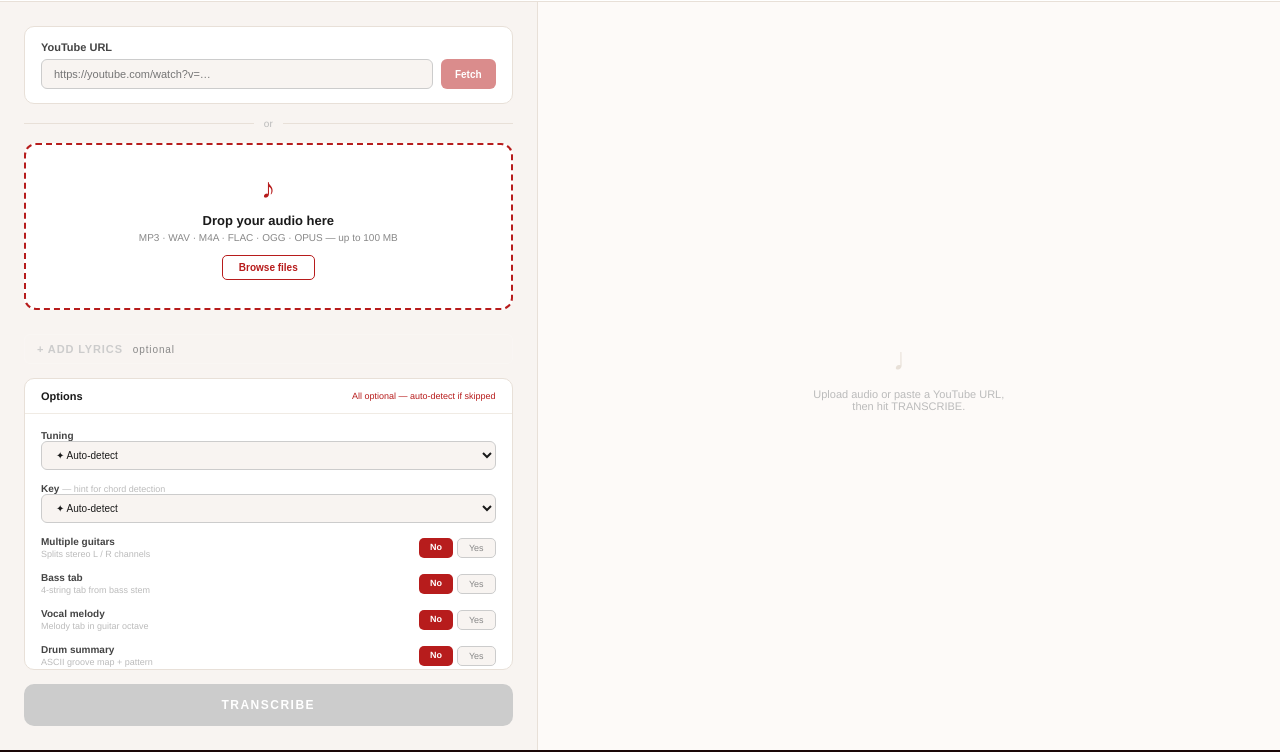
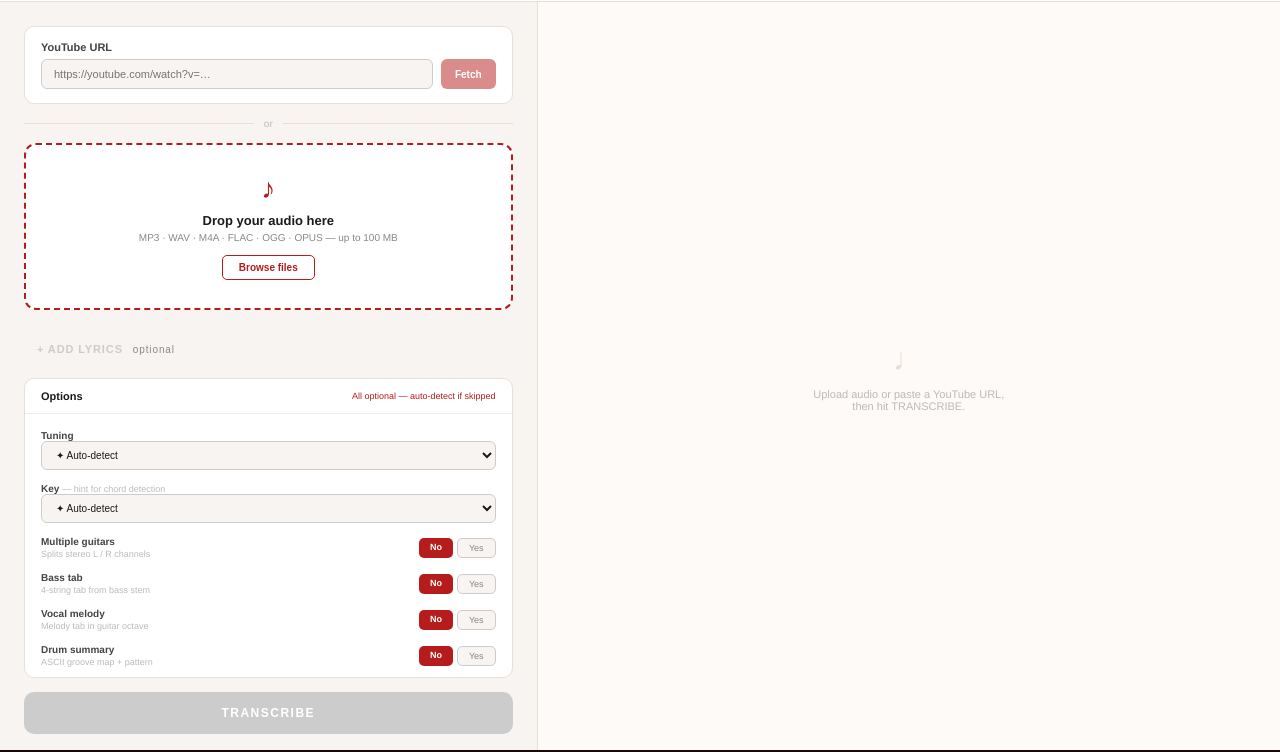
Before and after one commit to joaofmsilva1979/notara, a plain HTML site: page index.html in a window 1280 px wide. Shown: the part 55-807 px from the top of the page. Drawn offline with Linux system fonts and the light colour scheme.

Commit message:
fix: panel-scroll wrapper keeps options scrollable, TRANSCRIBE anchored at bottom

```diff
--- a/css/main.css
+++ b/css/main.css
@@ -81,7 +81,9 @@ nav { background: var(--white); border-bottom: 1px solid var(--border); padding:
 .tool-wrapper { display: flex; height: calc(100vh - 52px); min-height: calc(100vh - 52px); }
 
 /* LEFT PANEL */
-.panel-left { width: 42%; min-width: 300px; padding: 24px; border-right: 1px solid var(--border); display: flex; flex-direction: column; gap: 14px; background: var(--cream); overflow-y: scroll; }
+.panel-left { width: 42%; min-width: 300px; border-right: 1px solid var(--border); display: flex; flex-direction: column; background: var(--cream); overflow: hidden; }
+.panel-scroll { flex: 1; overflow-y: auto; padding: 24px 24px 0; display: flex; flex-direction: column; gap: 14px; }
+.panel-foot { padding: 14px 24px 16px; flex-shrink: 0; display: flex; flex-direction: column; gap: 8px; }
 
 /* RIGHT PANEL */
 .panel-right { flex: 1; padding: 24px; display: flex; flex-direction: column; gap: 14px; background: var(--tab-bg); overflow: hidden; }
@@ -134,7 +136,7 @@ nav { background: var(--white); border-bottom: 1px solid var(--border); padding:
 .toggle-yes { background: var(--red); border-radius: 5px; padding: 4px 11px; font-size: 9px; color: var(--white); font-weight: 600; cursor: pointer; user-select: none; }
 
 /* TRANSCRIBE BUTTON */
-.btn-transcribe { background: var(--red); color: var(--white); border: none; border-radius: 10px; padding: 14px; font-size: 12px; font-weight: 700; letter-spacing: 1.5px; cursor: pointer; box-shadow: 0 3px 12px rgba(183,28,28,0.28); width: 100%; transition: background 0.15s; position: sticky; bottom: 0; z-index: 2; }
+.btn-transcribe { background: var(--red); color: var(--white); border: none; border-radius: 10px; padding: 14px; font-size: 12px; font-weight: 700; letter-spacing: 1.5px; cursor: pointer; box-shadow: 0 3px 12px rgba(183,28,28,0.28); width: 100%; transition: background 0.15s; }
 .btn-transcribe:hover { background: #8B0000; }
 .btn-transcribe:disabled { background: #ccc; box-shadow: none; cursor: not-allowed; }
 
--- a/index.html
+++ b/index.html
@@ -49,6 +49,7 @@
 
   <!-- LEFT PANEL -->
   <div class="panel-left">
+  <div class="panel-scroll">
 
     <!-- YouTube -->
     <div class="yt-box">
@@ -229,11 +230,11 @@
       </div>
     </div>
 
-    <!-- Transcribe button -->
+  </div><!-- /panel-scroll -->
+  <div class="panel-foot">
     <button class="btn-transcribe" id="btn-transcribe" disabled>TRANSCRIBE</button>
-
-    <!-- PWA install prompt (hidden by default, shown when browser fires beforeinstallprompt) -->
     <button class="btn-pwa-install" id="btn-pwa-install" style="display:none">+ Add to home screen</button>
+  </div>
 
   </div>
 
```
